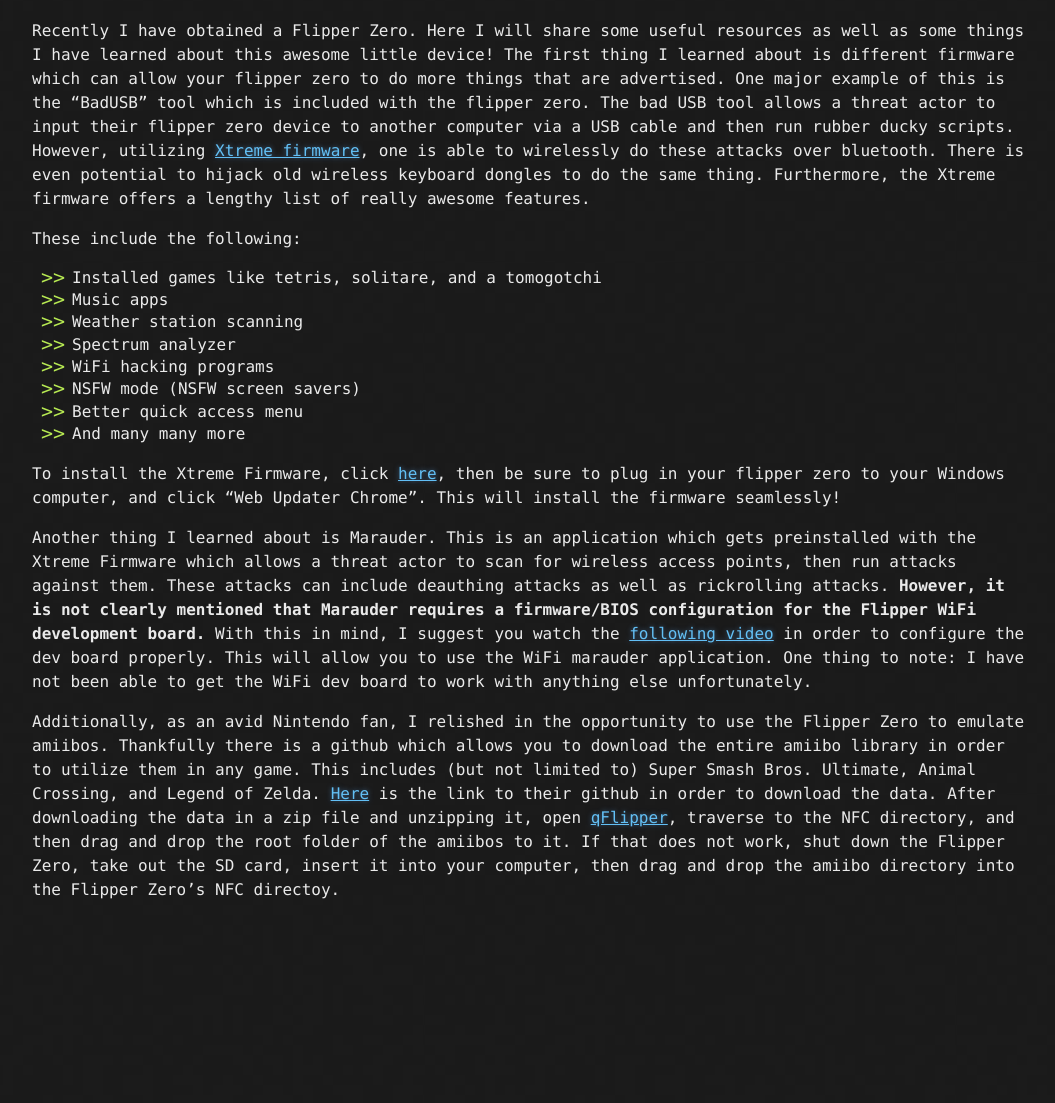
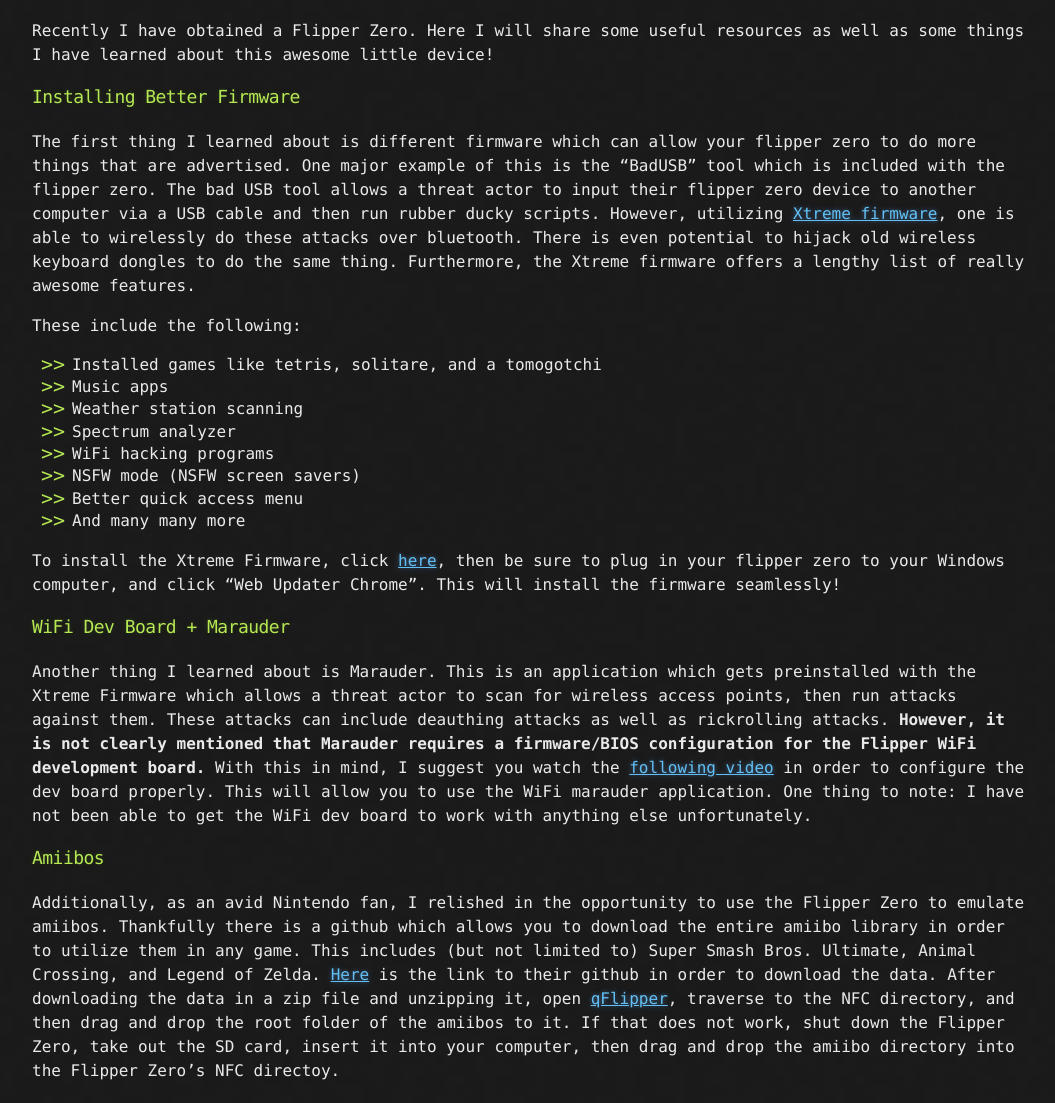
Before and after one commit to Centrelink93/ironcrumb.github.io, a Jekyll site: the page built from Flipper.md, in a window 1280 px wide and 1400 px high, scrolled down 505 px, cut to the strip 297-1400 px from the top of the window. Shown: the whole strip, without its empty margins (108-1163 px from the left). Built offline with Jekyll 4.4.1, drawn with Linux system fonts in a browser that asks for light colours; our own code applies the rules of GitHub Pages for plain Markdown files; before the commit the page ends 1724 px from its top, so only the background shows below that.

Commit message:
Update Flipper.md

```diff
--- a/Flipper.md
+++ b/Flipper.md
@@ -3,8 +3,9 @@
 <p align="center">
 <img src="https://cdn.shopify.com/s/files/1/2175/8571/files/Flipper-Zero_1235x.png?v=1682525077"  width="600" height="500">
 </p>
+Recently I have obtained a Flipper Zero. Here I will share some useful resources as well as some things I have learned about this awesome little device!
 
-Recently I have obtained a Flipper Zero. Here I will share some useful resources as well as some things I have learned about this awesome little device!
+### Installing Better Firmware
 The first thing I learned about is different firmware which can allow your flipper zero to do more things that are advertised. One major example of this is the "BadUSB" tool which is included with the flipper zero. The bad USB tool allows a threat actor to input their flipper zero device to another computer via a USB cable and then run rubber ducky scripts. However, utilizing [Xtreme firmware](https://github.com/ClaraCrazy/Flipper-Xtreme), one is able to wirelessly do these attacks over bluetooth. There is even potential to hijack old wireless keyboard dongles to do the same thing. Furthermore, the Xtreme firmware offers a lengthy list of really awesome features.
 
 These include the following:
@@ -19,6 +20,8 @@ These include the following:
 
 To install the Xtreme Firmware, click [here](https://github.com/ClaraCrazy/Flipper-Xtreme/releases/tag/XFW-0046_06052023), then be sure to plug in your flipper zero to your Windows computer, and click "Web Updater Chrome". This will install the firmware seamlessly!
 
+### WiFi Dev Board + Marauder
 Another thing I learned about is Marauder. This is an application which gets preinstalled with the Xtreme Firmware which allows a threat actor to scan for wireless access points, then run attacks against them. These attacks can include deauthing attacks as well as rickrolling attacks. **However, it is not clearly mentioned that Marauder requires a firmware/BIOS configuration for the Flipper WiFi development board.** With this in mind, I suggest you watch the [following video](https://www.youtube.com/watch?v=CabgV-ljjRM) in order to configure the dev board properly. This will allow you to use the WiFi marauder application. One thing to note: I have not been able to get the WiFi dev board to work with anything else unfortunately.
 
+### Amiibos
 Additionally, as an avid Nintendo fan, I relished in the opportunity to use the Flipper Zero to emulate amiibos. Thankfully there is a github which allows you to download the entire amiibo library in order to utilize them in any game. This includes (but not limited to) Super Smash Bros. Ultimate, Animal Crossing, and Legend of Zelda. [Here](https://github.com/Gioman101/FlipperAmiibo) is the link to their github in order to download the data. After downloading the data in a zip file and unzipping it, open [qFlipper](https://flipperzero.one/update), traverse to the NFC directory, and then drag and drop the root folder of the amiibos to it. If that does not work, shut down the Flipper Zero, take out the SD card, insert it into your computer, then drag and drop the amiibo directory into the Flipper Zero's NFC directoy.
```
